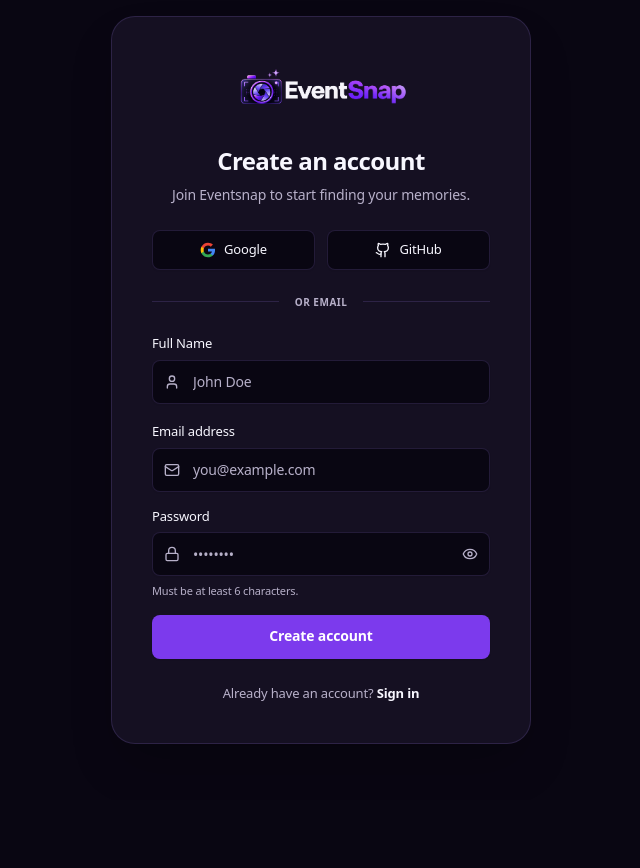
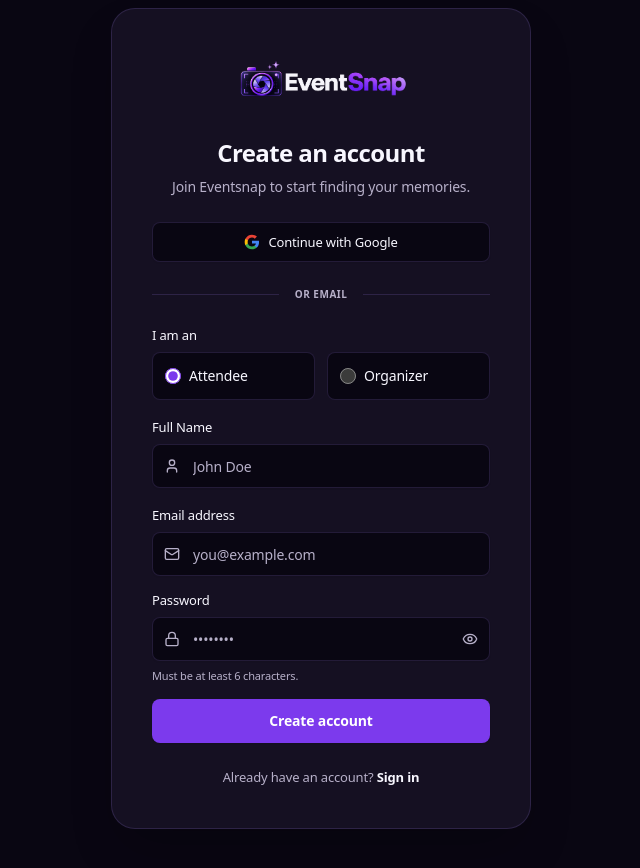
Before and after one commit to Avneesh11905/eventsnap, a Next.js app: page /signin in a window 1280 px wide. Both pictures are taken after a click on the button "Sign up". Shown: the top 868 px of the page, without its empty margins (319-959 px from the left). Before the commit the page ends 800 px from the top, so only its background shows below. Built offline with nearby package versions, Linux system fonts and the light colour scheme; no server answers.

Commit message:
implement role-based user authentication, remove GitHub provider, and update UI flows accordingly

```diff
--- a/src/app/api/events/route.ts
+++ b/src/app/api/events/route.ts
@@ -48,7 +48,7 @@
                 name: ea.attendee.full_name || "Attendee",
                 email: ea.attendee.email || "No email",
                 downloaded: ea.downloaded,
-                downloadedAt: ea.downloaded_at,
+                downloaded_at: ea.downloaded_at,
             }));
 
             // Remove attendees relation from root object to match original payload
--- a/src/components/custom/AuthForm.tsx
+++ b/src/components/custom/AuthForm.tsx
@@ -2,7 +2,7 @@
 
 import React, { useState } from "react";
 import { signIn } from "next-auth/react";
-import { Loader2, Github, Mail, Lock, User, Eye, EyeOff } from "lucide-react";
+import { Loader2, Mail, Lock, User, Eye, EyeOff } from "lucide-react";
 import Image from "next/image";
 
 export default function AuthForm({ onSuccess }: { onSuccess?: () => void }) {
@@ -10,6 +10,7 @@
     const [name, setName] = useState("");
     const [email, setEmail] = useState("");
     const [password, setPassword] = useState("");
+    const [role, setRole] = useState("attendee");
     const [showPassword, setShowPassword] = useState(false);
     const [isSubmitting, setIsSubmitting] = useState(false);
     const [error, setError] = useState("");
@@ -23,6 +24,7 @@
             const res = await signIn("credentials", {
                 email,
                 password,
+                role: !isLogin ? role : undefined,
                 redirect: false,
             });
 
@@ -31,8 +33,11 @@
             } else {
                 if (onSuccess) onSuccess();
 
-                // Redirect based on role logic
-                if (email.toLowerCase() === "admin@gmail.com") {
+                // Redirect based on role from session
+                const sessionRes = await fetch("/api/auth/session");
+                const sessionData = await sessionRes.json();
+
+                if (sessionData?.user?.role === "organizer") {
                     window.location.href = "/organizer/dashboard";
                 } else {
                     window.location.href = "/attendee/dashboard";
@@ -70,7 +75,7 @@
             )}
 
             {/* OAuth Buttons */}
-            <div className="grid grid-cols-2 gap-3 w-full mb-6">
+            <div className="grid grid-cols-1 gap-3 w-full mb-6">
                 <button
                     onClick={() => signIn("google", { callbackUrl: "/attendee/dashboard" })}
                     type="button"
@@ -82,16 +87,7 @@
                         <path fill="#FBBC05" d="M5.84 14.09c-.22-.66-.35-1.36-.35-2.09s.13-1.43.35-2.09V7.07H2.18C1.43 8.55 1 10.22 1 12s.43 3.45 1.18 4.93l2.85-2.22.81-.62z" />
                         <path fill="#EA4335" d="M12 5.38c1.62 0 3.06.56 4.21 1.64l3.15-3.15C17.45 2.09 14.97 1 12 1 7.7 1 3.99 3.47 2.18 7.07l3.66 2.84c.87-2.6 3.3-4.53 6.16-4.53z" />
                     </svg>
-                    Google
-                </button>
-
-                <button
-                    onClick={() => signIn("github", { callbackUrl: "/attendee/dashboard" })}
-                    type="button"
-                    className="w-full h-10 flex items-center justify-center gap-2 rounded-lg border border-[var(--border)] bg-[var(--background)] hover:bg-[var(--card-hover)] text-[var(--foreground)] font-medium transition-colors text-[13px] shadow-sm"
-                >
-                    <Github className="w-4 h-4" />
-                    GitHub
+                    Continue with Google
                 </button>
             </div>
 
@@ -103,6 +99,21 @@
 
             <form onSubmit={handleCredentialsSubmit} className="space-y-3.5 w-full">
                 {!isLogin && (
+                    <div className="space-y-3.5">
+                        <div className="space-y-1.5">
+                            <label className="text-[13px] font-medium text-[var(--foreground)]">I am an</label>
+                            <div className="flex items-center gap-3">
+                                <label className="flex-1 flex items-center gap-2 p-3 rounded-lg border border-[var(--border)] bg-[var(--background)] cursor-pointer hover:border-[var(--primary)] transition-colors">
+                                    <input type="radio" name="role" value="attendee" checked={role === "attendee"} onChange={(e) => setRole(e.target.value)} className="w-4 h-4 text-[var(--primary)] accent-[var(--primary)]" />
+                                    <span className="text-[14px] text-[var(--foreground)]">Attendee</span>
+                                </label>
+                                <label className="flex-1 flex items-center gap-2 p-3 rounded-lg border border-[var(--border)] bg-[var(--background)] cursor-pointer hover:border-[var(--primary)] transition-colors">
+                                    <input type="radio" name="role" value="organizer" checked={role === "organizer"} onChange={(e) => setRole(e.target.value)} className="w-4 h-4 text-[var(--primary)] accent-[var(--primary)]" />
+                                    <span className="text-[14px] text-[var(--foreground)]">Organizer</span>
+                                </label>
+                            </div>
+                        </div>
+
                         <div className="space-y-1.5">
                             <label className="text-[13px] font-medium text-[var(--foreground)]">Full Name</label>
                             <div className="relative flex items-center">
@@ -115,6 +126,7 @@
                                     placeholder="John Doe"
                                     className="w-full h-11 pl-10 pr-4 bg-[var(--background)] border border-[var(--border)] rounded-lg text-[14px] text-[var(--foreground)] placeholder:text-[var(--foreground-secondary)] focus:border-[var(--primary)] focus:ring-1 focus:ring-[var(--primary)] outline-none transition-all shadow-sm"
                                 />
+                            </div>
                         </div>
                     </div>
                 )}
--- a/src/components/custom/Navbar.tsx
+++ b/src/components/custom/Navbar.tsx
@@ -91,6 +91,16 @@
                                     </Link>
                                 </>
                             )}
+                            {!isOrganizer && (
+                                <Link
+                                    href="/attendee/dashboard"
+                                    className="px-3 py-1.5 rounded-md text-[var(--foreground-secondary)] hover:text-[var(--foreground)] hover:bg-[var(--card-hover)] transition-colors cursor-pointer flex items-center gap-2 text-[13px] font-medium"
+                                    title="Dashboard"
+                                >
+                                    <LayoutDashboard size={14} />
+                                    <span>Dashboard</span>
+                                </Link>
+                            )}
 
                             <div className="hidden sm:block w-[1px] h-4 bg-[var(--border)] mx-2"></div>
 
@@ -153,14 +163,16 @@
                                 {link.label}
                             </Link>
                         ))}
-                        {session && isOrganizer && (
+                        {session && (
                             <div className="pt-2 pb-2">
+                                {isOrganizer && (
                                     <Link
                                         href="/organizer/dashboard"
                                         className="block px-4 py-2.5 rounded-md text-[14px] font-medium text-[var(--foreground-secondary)] hover:text-[var(--foreground)] hover:bg-[var(--card-hover)] transition-colors cursor-pointer"
                                     >
                                         Organizer Dashboard
                                     </Link>
+                                )}
                                 <Link
                                     href="/attendee/dashboard"
                                     className="block px-4 py-2.5 rounded-md text-[14px] font-medium text-[var(--foreground-secondary)] hover:text-[var(--foreground)] hover:bg-[var(--card-hover)] transition-colors cursor-pointer"
--- a/src/lib/auth.ts
+++ b/src/lib/auth.ts
@@ -1,6 +1,5 @@
 import type { NextAuthOptions } from "next-auth";
 import GoogleProvider from "next-auth/providers/google";
-import GitHubProvider from "next-auth/providers/github";
 import CredentialsProvider from "next-auth/providers/credentials";
 import { prisma } from "@/lib/prisma";
 import bcrypt from "bcryptjs";
@@ -11,7 +10,8 @@
             name: "Credentials",
             credentials: {
                 email: { label: "Email", type: "email" },
-                password: { label: "Password", type: "password" }
+                password: { label: "Password", type: "password" },
+                role: { label: "Role", type: "text" }
             },
             async authorize(credentials) {
                 if (!credentials?.email || !credentials?.password) {
@@ -21,27 +21,7 @@
                 const email = credentials.email.toLowerCase();
                 const password = credentials.password;
 
-                // 1. Organizer logic
-                if (email === "admin@gmail.com" && password === "admin123") {
-                    // Check if admin exists in DB, if not, create it
-                    let admin = await prisma.user.findUnique({ where: { email } });
-                    if (!admin) {
-                        const hashedPassword = await bcrypt.hash(password, 10);
-                        admin = await prisma.user.create({
-                            data: {
-                                full_name: "Admin Organizer",
-                                username: "admin_organizer",
-                                email,
-                                provider: "credentials",
-                                role: "organizer",
-                                password: hashedPassword,
-                            }
-                        });
-                    }
-                    return { id: admin.id, email: admin.email, name: admin.full_name, role: admin.role };
-                }
-
-                // 2. Attendee logic
+                // 2. User logic
                 let user = await prisma.user.findUnique({ where: { email } });
 
                 if (!user) {
@@ -55,14 +35,14 @@
                             username,
                             email,
                             provider: "credentials",
-                            role: "attendee",
+                            role: credentials.role === "organizer" ? "organizer" : "attendee",
                             password: hashedPassword,
                         }
                     });
                 } else {
                     // Sign in - check password
                     if (!user.password) {
-                        throw new Error("Please log in with Google or GitHub");
+                        throw new Error("Please log in with Google");
                     }
                     const isValid = await bcrypt.compare(password, user.password);
                     if (!isValid) {
@@ -76,10 +56,6 @@
         GoogleProvider({
             clientId: process.env.GOOGLE_CLIENT_ID ?? "",
             clientSecret: process.env.GOOGLE_CLIENT_SECRET ?? "",
-        }),
-        GitHubProvider({
-            clientId: process.env.GITHUB_CLIENT_ID ?? "",
-            clientSecret: process.env.GITHUB_CLIENT_SECRET ?? "",
         }),
     ],
 
@@ -122,6 +98,7 @@
                         email,
                         provider: account.provider,
                         image: user.image || "",
+                        role: "attendee",
                     },
                 });
 
```
Lines whose indentation alone changed are shown as unchanged.
